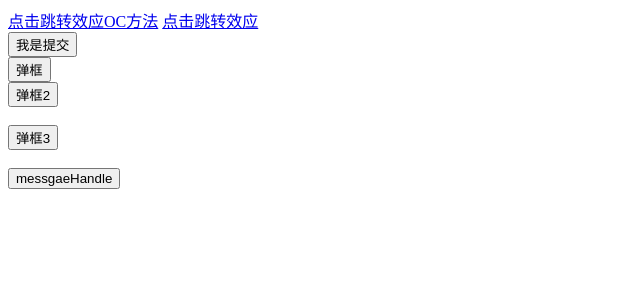
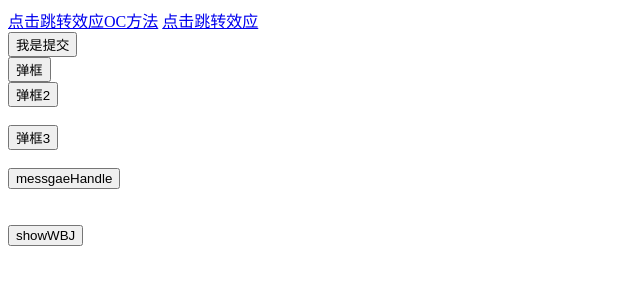
Before and after one commit to EdenmsX/OCandJS, a plain HTML site: page OCAndJSDemo/OCAndJSDemo/index.html in a window 1280 px wide. Shown: the whole page, without its empty margins (0-640 px from the left). Drawn offline with Linux system fonts and the light colour scheme.

Commit message:
add WebViewJavascriptBridge use code

```diff
--- a/OCAndJSDemo/OCAndJSDemo/index.html
+++ b/OCAndJSDemo/OCAndJSDemo/index.html
@@ -56,6 +56,40 @@
         iFrame.parentNode.removeChild(iFrame);
         iFrame = null;
     }
+
+
+
+
+
+
+<!--    WebViewJavascriptBridge 必须实现这段代码-->
+    function setupWebViewJavascriptBridge(callback) {
+           if (window.WebViewJavascriptBridge) { return callback(WebViewJavascriptBridge); }
+           if (window.WVJBCallbacks) { return window.WVJBCallbacks.push(callback); }
+           window.WVJBCallbacks = [callback];
+           var WVJBIframe = document.createElement('iframe');
+           WVJBIframe.style.display = 'none';
+           WVJBIframe.src = 'wvjbscheme://__BRIDGE_LOADED__';
+           document.documentElement.appendChild(WVJBIframe);
+           setTimeout(function() { document.documentElement.removeChild(WVJBIframe) }, 0)
+       }
+
+<!--    oc调用JS-->
+        setupWebViewJavascriptBridge(function(bridge) {
+         // JS 被调用的方法  OCCallJSFunction 定义的标识
+            bridge.registerHandler('OCCallJSFunction', function(data, responseCallback) {
+                alert('JS方法被调用:'+data);
+
+
+                responseCallback('js执行过了');
+            })
+         })
+<!--    js调用OC-->
+    function showWBJ(){
+        WebViewJavascriptBridge.callHandler('jsCallsOC', {'test': '18'}, function(response) {
+             alert(response);
+         })
+    }
     </script>
 </head>
 <body>
@@ -70,7 +104,8 @@
     <input type="button" value="弹框" onclick="showAlert('hello JS')"><br/>
     <input type="button" value="弹框2" onclick="pushSubmit()" /><br/><br/>
     <input type="button" value="弹框3" onclick="openAlbumImage()" /><br/><br/>
-    <input type="button" value="messgaeHandle" onclick="messgaeHandle()" /><br />
+    <input type="button" value="messgaeHandle" onclick="messgaeHandle()" /><br /><br/><br/>
+    <input type="button" value="showWBJ" onclick="showWBJ()" /><br /><br/><br/>
 
     <div id="image1"></div>
 </body>
```
Also changed, not shown: 6 other files.
